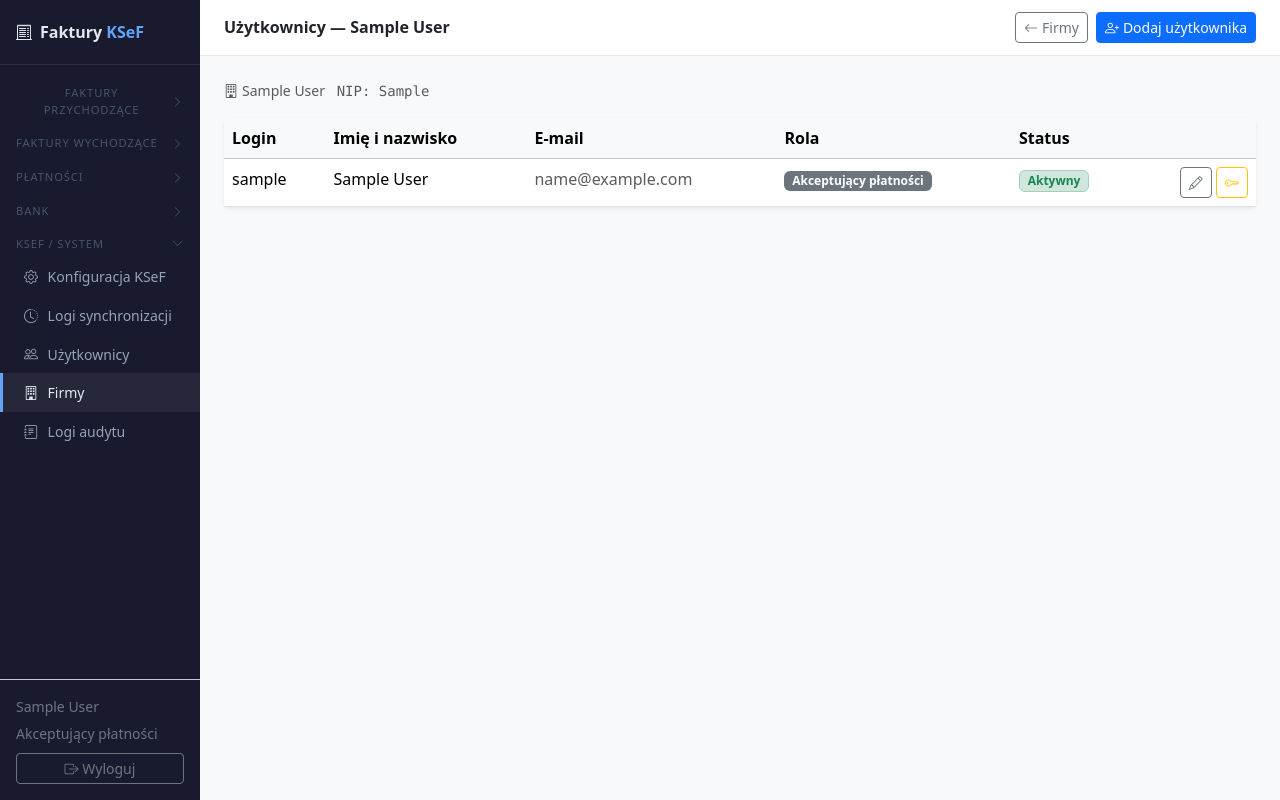
After one commit to Elviszyje/ksef_synchro, a Django app: page /accounts/companies/1/users/ in a window 1280 px wide. The commit adds this page. Run offline with Django 5.2, Linux system fonts and the light colour scheme; a user stored in the database is signed in; tables that the repository leaves empty hold one stand-in row (values such as "Sample post"); parts of the project's set-up code (start-up, migrations or seed data) failed here and were passed over; some libraries are stand-ins or nearby versions.

Commit message:
feat: zarządzanie użytkownikami firmy z poziomu listy firm (superadmin)
- Nowy widok /companies/<pk>/users/ — lista użytkowników przypisanych do firmy
- Przyciski: edytuj, zmień hasło, usuń (per użytkownik)
- Nowe URL-e company_user_create / company_user_edit — formularz pre-wypełnia firmę i wraca do widoku firmy
- Przycisk ikony 'people' w liście firm prowadzi do widoku użytkowników firmy

```diff
--- a/apps/accounts/templates/accounts/company_list.html
+++ b/apps/accounts/templates/accounts/company_list.html
@@ -42,6 +42,9 @@
           </td>
           <td class="text-end">
             {% if request.user.is_superuser %}
+            <a href="{% url 'accounts:company_users' company.pk %}" class="btn btn-sm btn-outline-secondary me-1" title="Użytkownicy firmy">
+              <i class="bi bi-people"></i>
+            </a>
             <a href="{% url 'ksef:config_company' company.pk %}" class="btn btn-sm btn-outline-info me-1" title="Konfiguracja KSeF">
               <i class="bi bi-plug"></i>
             </a>
--- /dev/null
+++ b/apps/accounts/templates/accounts/company_users.html
@@ -0,0 +1,75 @@
+{% extends "base.html" %}
+{% block page_title %}Użytkownicy — {{ company.name }}{% endblock %}
+{% block topbar_actions %}
+<a href="{% url 'accounts:company_list' %}" class="btn btn-outline-secondary btn-sm">
+  <i class="bi bi-arrow-left me-1"></i>Firmy
+</a>
+<a href="{% url 'accounts:company_user_create' company.pk %}" class="btn btn-primary btn-sm">
+  <i class="bi bi-person-plus me-1"></i>Dodaj użytkownika
+</a>
+{% endblock %}
+{% block content %}
+<div class="mb-3 small text-muted">
+  <i class="bi bi-building me-1"></i>{{ company.name }}
+  {% if company.nip %}<span class="font-monospace ms-2">NIP: {{ company.nip }}</span>{% endif %}
+</div>
+
+<div class="card border-0 shadow-sm">
+  <div class="table-responsive">
+    <table class="table table-hover mb-0">
+      <thead class="table-light">
+        <tr>
+          <th>Login</th><th>Imię i nazwisko</th><th>E-mail</th><th>Rola</th><th>Status</th><th></th>
+        </tr>
+      </thead>
+      <tbody>
+        {% for u in users %}
+        <tr>
+          <td class="fw-medium">{{ u.username }}</td>
+          <td>{{ u.get_full_name|default:"—" }}</td>
+          <td class="text-muted">{{ u.email|default:"—" }}</td>
+          <td><span class="badge bg-secondary">{{ u.get_role_display }}</span></td>
+          <td>
+            {% if u.is_active %}
+            <span class="badge bg-success-subtle text-success border border-success-subtle">Aktywny</span>
+            {% else %}
+            <span class="badge bg-danger-subtle text-danger border border-danger-subtle">Nieaktywny</span>
+            {% endif %}
+          </td>
+          <td class="text-end">
+            <a href="{% url 'accounts:company_user_edit' company.pk u.pk %}" class="btn btn-sm btn-outline-secondary" title="Edytuj">
+              <i class="bi bi-pencil"></i>
+            </a>
+            <button type="button" class="btn btn-sm btn-outline-warning"
+                    title="Zmień hasło"
+                    hx-get="{% url 'accounts:user_set_password' u.pk %}"
+                    hx-target="#passwordModalBody"
+                    hx-swap="innerHTML"
+                    data-bs-toggle="modal"
+                    data-bs-target="#passwordModal">
+              <i class="bi bi-key"></i>
+            </button>
+            {% if u != request.user %}
+            <a href="{% url 'accounts:user_delete' u.pk %}" class="btn btn-sm btn-outline-danger" title="Usuń">
+              <i class="bi bi-trash"></i>
+            </a>
+            {% endif %}
+          </td>
+        </tr>
+        {% empty %}
+        <tr><td colspan="6" class="text-center text-muted py-4">
+          Brak użytkowników przypisanych do tej firmy.
+          <a href="{% url 'accounts:company_user_create' company.pk %}">Dodaj pierwszego</a>.
+        </td></tr>
+        {% endfor %}
+      </tbody>
+    </table>
+  </div>
+</div>
+
+<div class="modal fade" id="passwordModal" tabindex="-1">
+  <div class="modal-dialog modal-sm">
+    <div class="modal-content" id="passwordModalBody"></div>
+  </div>
+</div>
+{% endblock %}
--- a/apps/accounts/templates/accounts/user_form.html
+++ b/apps/accounts/templates/accounts/user_form.html
@@ -17,7 +17,11 @@
           {% endfor %}
           <div class="d-flex gap-2">
             <button type="submit" class="btn btn-primary">Zapisz</button>
+            {% if back_company %}
+            <a href="{% url 'accounts:company_users' back_company.pk %}" class="btn btn-outline-secondary">Anuluj</a>
+            {% else %}
             <a href="{% url 'accounts:user_list' %}" class="btn btn-outline-secondary">Anuluj</a>
+            {% endif %}
           </div>
         </form>
       </div>
--- a/apps/accounts/urls.py
+++ b/apps/accounts/urls.py
@@ -14,6 +14,9 @@ urlpatterns = [
     path('companies/', views.CompanyListView.as_view(), name='company_list'),
     path('companies/create/', views.CompanyCreateView.as_view(), name='company_create'),
     path('companies/<int:pk>/edit/', views.CompanyUpdateView.as_view(), name='company_edit'),
+    path('companies/<int:company_pk>/users/', views.CompanyUsersView.as_view(), name='company_users'),
+    path('companies/<int:company_pk>/users/create/', views.UserCreateView.as_view(), name='company_user_create'),
+    path('companies/<int:company_pk>/users/<int:pk>/edit/', views.UserUpdateView.as_view(), name='company_user_edit'),
     path('companies/<int:company_pk>/license/', views.LicenseUpdateView.as_view(), name='license_edit'),
     path('licenses/webhook/', views.StoreWebhookView.as_view(), name='store_webhook'),
     path('register/', views.RegisterView.as_view(), name='register'),
--- a/apps/accounts/views.py
+++ b/apps/accounts/views.py
@@ -3,10 +3,10 @@ from django.contrib.auth.views import LoginView, LogoutView
 from django.contrib.auth.mixins import LoginRequiredMixin
 from django.db import transaction
 from django.http import JsonResponse, HttpResponse
-from django.shortcuts import redirect
+from django.shortcuts import redirect, get_object_or_404
 from django.template.response import TemplateResponse
 from django.views.generic import ListView, CreateView, UpdateView, DeleteView, View
-from django.urls import reverse_lazy
+from django.urls import reverse_lazy, reverse
 from django.contrib import messages
 from core.permissions import RoleRequiredMixin, company_filter, is_super_admin
 from core.audit import log_event
@@ -46,10 +46,30 @@ class UserCreateView(RoleRequiredMixin, CreateView):
     template_name = 'accounts/user_form.html'
     success_url = reverse_lazy('accounts:user_list')
 
+    def _company_pk(self):
+        return self.kwargs.get('company_pk')
+
+    def get_success_url(self):
+        if self._company_pk():
+            return reverse('accounts:company_users', kwargs={'company_pk': self._company_pk()})
+        return reverse_lazy('accounts:user_list')
+
     def get_form_kwargs(self):
         kwargs = super().get_form_kwargs()
         kwargs['requesting_user'] = self.request.user
         return kwargs
+
+    def get_initial(self):
+        initial = super().get_initial()
+        if self._company_pk():
+            initial['company'] = self._company_pk()
+        return initial
+
+    def get_context_data(self, **kwargs):
+        ctx = super().get_context_data(**kwargs)
+        if self._company_pk():
+            ctx['back_company'] = get_object_or_404(Company, pk=self._company_pk())
+        return ctx
 
     def form_valid(self, form):
         if form.instance.role == CustomUser.ROLE_SUPER_ADMIN and not is_super_admin(self.request.user):
@@ -76,10 +96,24 @@ class UserUpdateView(RoleRequiredMixin, UpdateView):
     template_name = 'accounts/user_form.html'
     success_url = reverse_lazy('accounts:user_list')
 
+    def _company_pk(self):
+        return self.kwargs.get('company_pk')
+
+    def get_success_url(self):
+        if self._company_pk():
+            return reverse('accounts:company_users', kwargs={'company_pk': self._company_pk()})
+        return reverse_lazy('accounts:user_list')
+
     def get_form_kwargs(self):
         kwargs = super().get_form_kwargs()
         kwargs['requesting_user'] = self.request.user
         return kwargs
+
+    def get_context_data(self, **kwargs):
+        ctx = super().get_context_data(**kwargs)
+        if self._company_pk():
+            ctx['back_company'] = get_object_or_404(Company, pk=self._company_pk())
+        return ctx
 
     def form_valid(self, form):
         if form.instance.role == CustomUser.ROLE_SUPER_ADMIN and not is_super_admin(self.request.user):
@@ -207,6 +241,19 @@ class CompanyUpdateView(RoleRequiredMixin, UpdateView):
         return redirect(self.success_url)
 
 
+class CompanyUsersView(RoleRequiredMixin, View):
+    superuser_only = True
+    template_name = 'accounts/company_users.html'
+
+    def get(self, request, company_pk):
+        company = get_object_or_404(Company, pk=company_pk)
+        users = CustomUser.objects.filter(company=company).order_by('username')
+        return TemplateResponse(request, self.template_name, {
+            'company': company,
+            'users': users,
+        })
+
+
 class LicenseUpdateView(RoleRequiredMixin, UpdateView):
     superuser_only = True
     model = CompanyLicense
```
